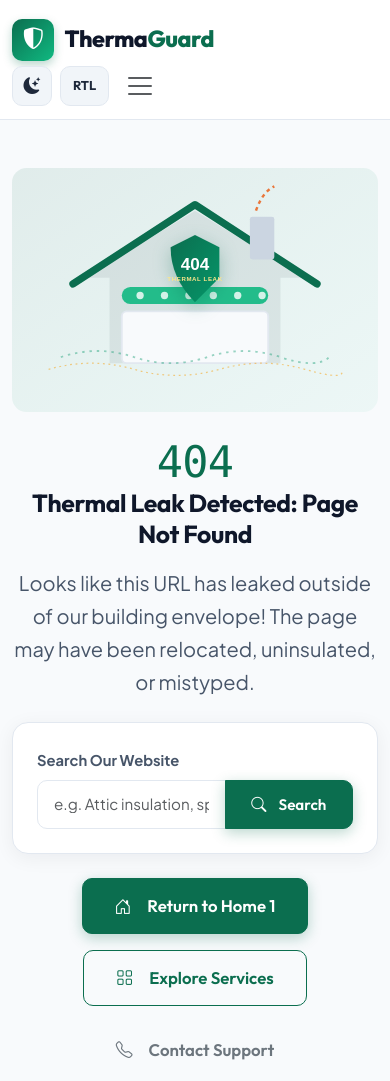
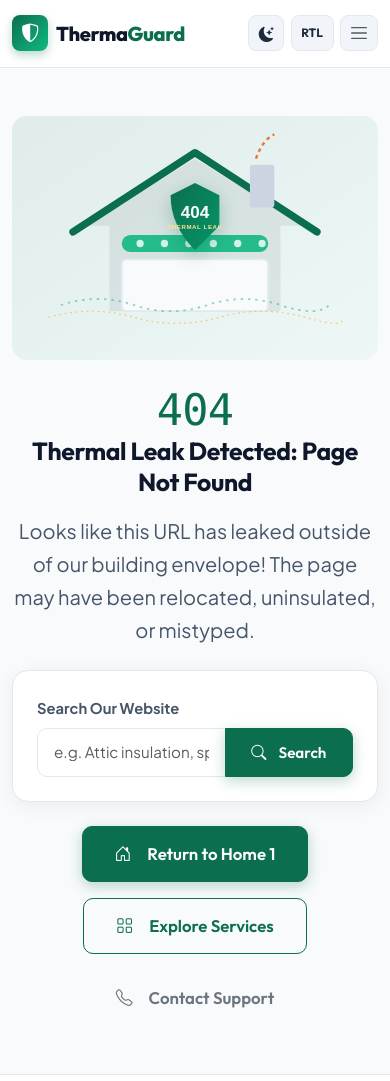
Before and after one commit to vignesh-0818/Insulation-Installation-Energy, a plain HTML site: page 404.html in a window 390 px wide. Shown: the top 1081 px of the page. Drawn offline with nearby package versions, Linux system fonts and the light colour scheme.

Commit message:
updated message

```diff
--- a/css/style.css
+++ b/css/style.css
@@ -125,8 +125,18 @@
   line-height: 1.65;
   -webkit-font-smoothing: antialiased;
   -moz-osx-font-smoothing: grayscale;
+  /* Preserve overflow: visible on body so position: sticky works reliably on all mobile browsers */
+  overflow-x: visible;
+  transition: background-color 0.3s ease, color 0.3s ease;
+}
+
+/* Prevent horizontal content spill on content sections without breaking sticky positioning on the body navbar */
+body > section,
+body > main,
+body > footer,
+.section-padding,
+.tg-page-banner {
   overflow-x: clip;
-  transition: background-color 0.3s ease, color 0.3s ease;
 }
 
 h1, h2, h3, h4, h5, h6,
@@ -554,13 +564,131 @@
     position: -webkit-sticky !important;
     position: sticky !important;
     top: 0 !important;
+    padding: 0.65rem 0;
+  }
+
+  .tg-navbar > .container,
+  .tg-navbar > .container-fluid {
+    display: flex;
+    flex-wrap: wrap;
+    align-items: center;
+    justify-content: space-between;
+  }
+
+  .tg-navbar .navbar-brand {
+    font-size: 1.25rem;
+    gap: 0.5rem;
+    flex-shrink: 1;
+    min-width: 0;
+    margin-right: 0;
+  }
+
+  .tg-navbar .brand-icon-wrap {
+    width: 36px;
+    height: 36px;
+    font-size: 1.15rem;
+    border-radius: 8px;
+    flex-shrink: 0;
+  }
+
+  /* Keep mobile controls strictly in a single horizontal row on the right */
+  .tg-navbar .d-flex.align-items-center.d-lg-none {
+    display: inline-flex !important;
+    align-items: center !important;
+    flex-wrap: nowrap !important;
+    gap: 0.4rem !important;
+    flex-shrink: 0;
+  }
+
+  .tg-navbar .d-lg-none .control-btn {
+    width: 36px;
+    height: 36px;
+    font-size: 0.95rem;
+    border-radius: 8px;
+    flex-shrink: 0;
+  }
+
+  .tg-navbar .d-lg-none .rtl-pill-btn {
+    height: 36px;
+    padding: 0 0.6rem;
+    font-size: 0.75rem;
+    border-radius: 8px;
+    flex-shrink: 0;
+    display: inline-flex;
+    align-items: center;
+    justify-content: center;
+  }
+
+  .tg-navbar .navbar-toggler {
+    width: 38px;
+    height: 36px;
+    padding: 0 !important;
+    display: inline-flex !important;
+    align-items: center !important;
+    justify-content: center !important;
+    border: 1px solid var(--tg-border) !important;
+    background-color: var(--tg-bg-surface-alt);
+    border-radius: 8px;
+    flex-shrink: 0;
+    color: var(--tg-text-main);
+    transition: var(--tg-transition);
+  }
+
+  .tg-navbar .navbar-toggler:hover {
+    background-color: var(--tg-primary);
+    border-color: var(--tg-primary) !important;
+  }
+
+  .tg-navbar .navbar-toggler:hover .navbar-toggler-icon {
+    filter: brightness(0) invert(1);
+  }
+
+  .tg-navbar .navbar-toggler-icon {
+    width: 1.25rem;
+    height: 1.25rem;
   }
 
   .tg-navbar .navbar-collapse {
+    flex-basis: 100%;
+    width: 100%;
     max-height: calc(100vh - 75px);
     overflow-y: auto;
     -webkit-overflow-scrolling: touch;
     padding-bottom: 1.25rem;
+  }
+}
+
+@media (max-width: 380px) {
+  .tg-navbar .navbar-brand {
+    font-size: 1.15rem;
+    gap: 0.4rem;
+  }
+
+  .tg-navbar .brand-icon-wrap {
+    width: 32px;
+    height: 32px;
+    font-size: 1rem;
+  }
+
+  .tg-navbar .d-flex.align-items-center.d-lg-none {
+    gap: 0.3rem !important;
+  }
+
+  .tg-navbar .d-lg-none .control-btn {
+    width: 32px;
+    height: 32px;
+    font-size: 0.85rem;
+  }
+
+  .tg-navbar .d-lg-none .rtl-pill-btn {
+    height: 32px;
+    padding: 0 0.45rem;
+    font-size: 0.7rem;
+  }
+
+  .tg-navbar .navbar-toggler {
+    width: 34px;
+    height: 32px;
   }
 }
 
```
